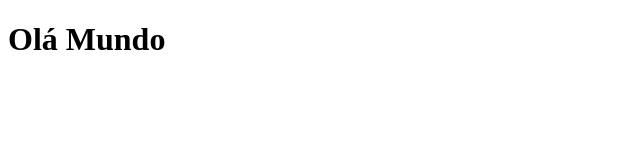
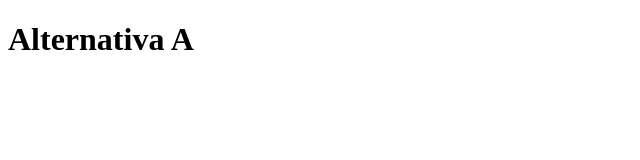
Before and after one commit to Davi-Anry/gt-aula-1, a plain HTML site: page index.html in a window 1280 px wide. Shown: the whole page, without its empty margins (0-640 px from the left). Drawn offline with Linux system fonts and the light colour scheme.

Commit message:
nova versao

```diff
--- a/index.html
+++ b/index.html
@@ -6,6 +6,6 @@
     <title>Git - Aula 01</title>
 </head>
 <body>
-    <h1>Olá Mundo</h1>
+    <h1>Alternativa A</h1>
 </body>
 </html>
```
